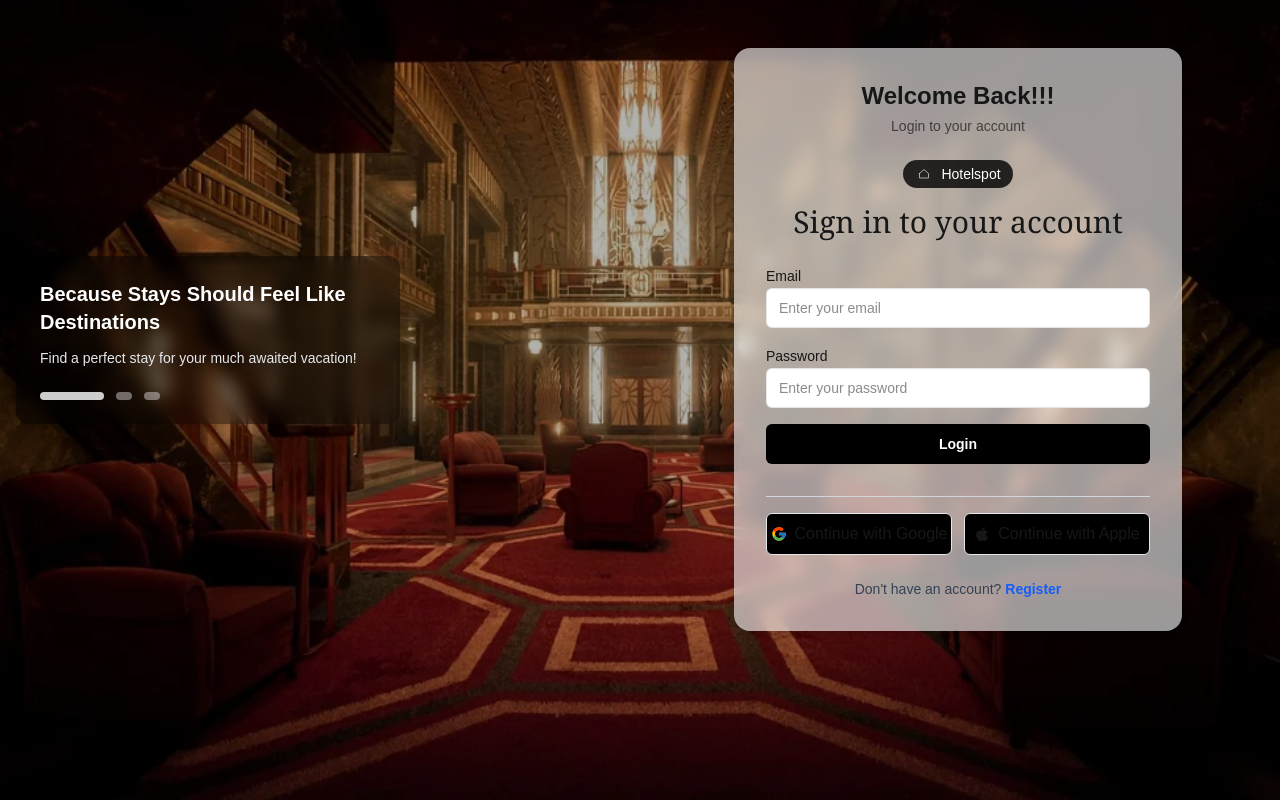
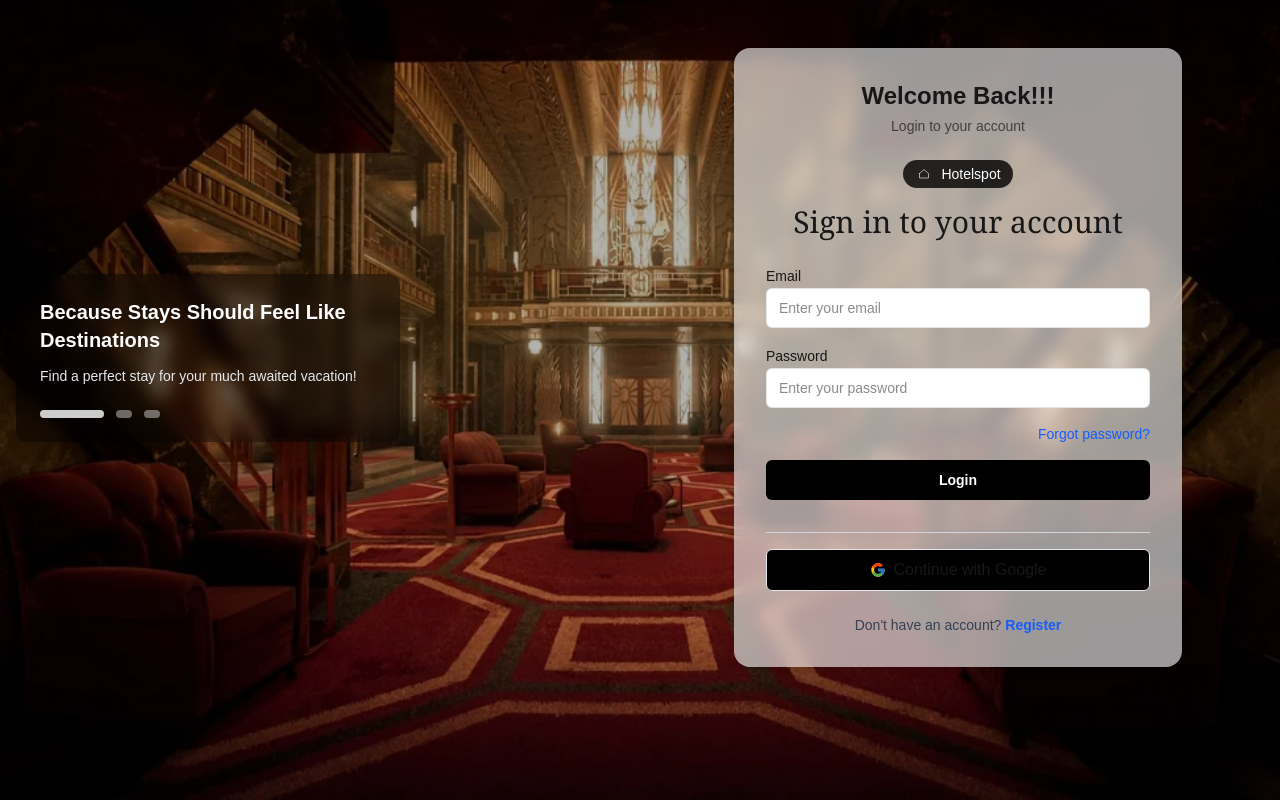
Before and after one commit to asrim10/hotel_spot, a Next.js app in the folder hotelspot-frontend/: page /login in a window 1280 px wide. Built offline with nearby package versions, Linux system fonts and the light colour scheme; no server answers.

Commit message:
added forget_pass_link

```diff
--- a/hotelspot-frontend/app/(auth)/_components/LoginForm.tsx
+++ b/hotelspot-frontend/app/(auth)/_components/LoginForm.tsx
@@ -8,6 +8,7 @@ import { useRouter } from "next/navigation";
 import { FcGoogle } from "react-icons/fc";
 import { FaApple } from "react-icons/fa";
 import { handleLogin } from "@/lib/actions/auth-action";
+import Link from "next/link";
 
 export default function LoginForm() {
   const router = useRouter();
@@ -111,6 +112,12 @@ export default function LoginForm() {
             <p className="text-xs text-red-600">{errors.password.message}</p>
           )}
         </div>
+        <Link
+          href="/forgot-password"
+          className="text-sm text-blue-600 hover:text-blue-700 font-medium transition md:ml-auto block text-right"
+        >
+          Forgot password?
+        </Link>
 
         <button
           type="submit"
@@ -131,12 +138,6 @@ export default function LoginForm() {
           >
             <FcGoogle /> Continue with Google
           </button>
-          <button
-            type="button"
-            className="flex-1 flex items-center justify-center gap-2 rounded-md border border-gray-200 py-2 bg-black"
-          >
-            <FaApple /> Continue with Apple
-          </button>
         </div>
       </form>
     </div>
```
